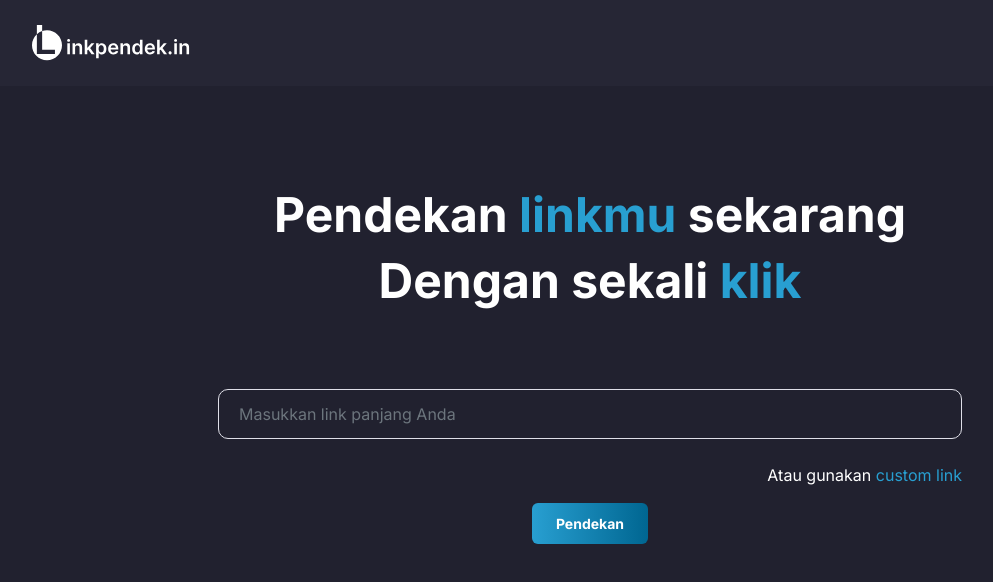
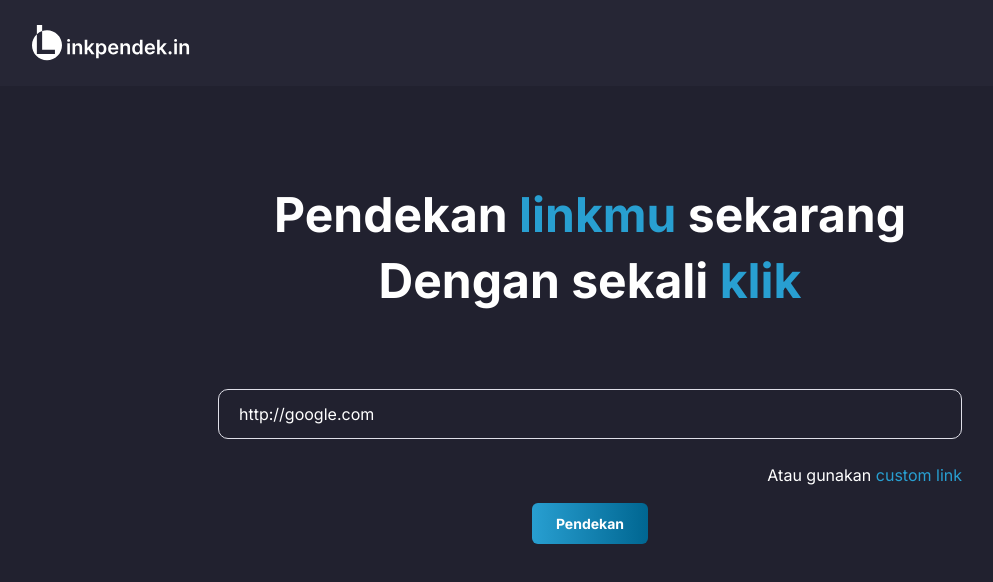
Before and after one commit to umardev500/link_pendekin, a React (Vite) app: page / in a window 1280 px wide. Shown: the top 582 px of the page, without its empty margins (50-1043 px from the left). Built offline with nearby package versions, Linux system fonts and the light colour scheme.

Commit message:
add navigate afeter create link

```diff
--- a/src/pages/Home.tsx
+++ b/src/pages/Home.tsx
@@ -1,4 +1,5 @@
 import React, { useState } from 'react'
+import { useNavigate } from 'react-router-dom'
 import { toast, ToastContainer } from 'react-toastify'
 import fieldErrors from '../helper/fieldErrors'
 import { useAppDispatch, useAppSelector } from '../store'
@@ -6,7 +7,7 @@ import { createPostLink } from '../store/features/linkSlice'
 import { Payload } from '../types'
 
 export const Home: React.FC = () => {
-    const [url, setUrl] = useState('')
+    const [url, setUrl] = useState('http://google.com')
     const [short] = useState('')
     const [custom, setCustom] = useState(false)
     const toastLoading = React.useRef<any>(null)
@@ -16,6 +17,7 @@ export const Home: React.FC = () => {
     const ERRORS = fieldErrors(link.message)
 
     const dispatch = useAppDispatch()
+    const navigate = useNavigate()
 
     const createHandler = (e: React.FormEvent<HTMLFormElement>): void => {
         e.preventDefault()
@@ -39,6 +41,8 @@ export const Home: React.FC = () => {
                 if (status === 'success') {
                     toast.dismiss(toastLoading.current)
                     toast('Link created', { autoClose: 2000 })
+                    const shortKey = response.data.short as string
+                    navigate(`/detail/${shortKey}`)
                 }
                 // console.log(response)
             } catch (err) {
```
